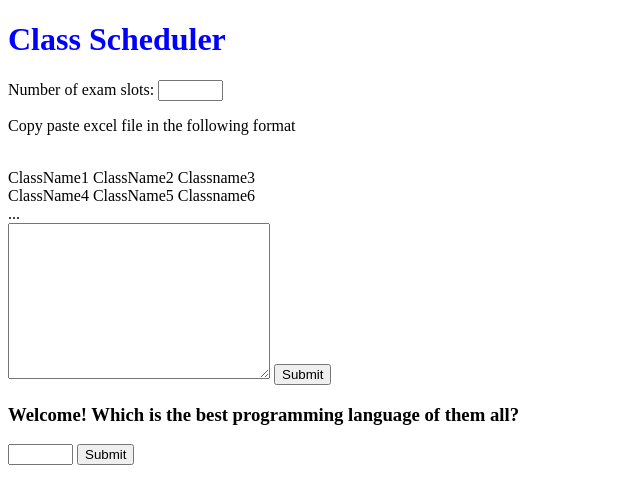
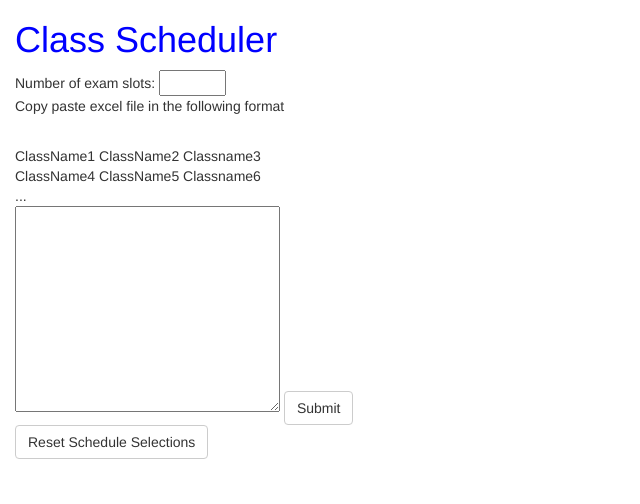
Before and after one commit to bcigdemoglu/class-scheduler, a Flask app: page / in a window 1280 px wide. Shown: the top 504 px of the page, without its empty margins (0-640 px from the left). Run offline with Flask 2, Linux system fonts and the light colour scheme; some libraries are stand-ins or nearby versions; grey boxes are pictures that could not be loaded.

Commit message:
Update files

```diff
--- a/app.py
+++ b/app.py
@@ -1,18 +1,45 @@
 # app.py
 from flask import Flask, request, jsonify, render_template
+import CS_IA_revised as scheduler
 app = Flask(__name__)
 
-@app.route('/load_classes/', methods=['GET'])
-def load_classes():
-    return "Data sent for processing"
+# A welcome message to test our server
+@app.route('/')
+def index():
+    return render_template("index.html")
 
-@app.route('/get_potential_class/', methods=['GET'])
-def get_potential_class():
-    return
+@app.route('/load_excel/', methods=['GET'])
+def load_excel():
+    excel_data = request.args.get("excel_data", "")
+    slot_count = request.args.get("slot_count", 0)
+    scheduler.load_classes(excel_data, slot_count)
+    response = {}
+    response["RESULT"] = True
+    return jsonify(response)
+
+@app.route('/get_classes/', methods=['GET'])
+def get_classes():
+    picked_slot = request.args.get("picked_slot", None)
+    response = {}
+    classes = scheduler.get_potential_classes_for_slot(picked_slot)
+    response["CLASSES"] = classes
+    return jsonify(response)
 
 @app.route('/select_class/', methods=['GET'])
 def select_class():
-    return
+    picked_slot = request.args.get("picked_slot", None)
+    class_name = request.args.get("class_name", None)
+    scheduler.select_class_for_slot(class_name, picked_slot)
+    response = {}
+    response["RESULT"] = True
+    return jsonify(response)
+
+@app.route('/reset_schedule/', methods=['GET'])
+def reset_schedule():
+    scheduler.reset_selections()
+    response = {}
+    response["RESULT"] = True
+    return jsonify(response)
 
 @app.route('/getmsg/', methods=['GET'])
 def respond():
@@ -72,11 +99,6 @@ def background_process():
 	except Exception as e:
 		return str(e)
 
-# A welcome message to test our server
-@app.route('/')
-def index():
-    return render_template("index.html")
-
 if __name__ == '__main__':
     # Threaded option to enable multiple instances for multiple user access support
     app.run(threaded=True, port=5000)
--- a/templates/index.html
+++ b/templates/index.html
@@ -6,14 +6,119 @@
   <meta name="viewport" content="width=device-width, initial-scale=1.0">
   <meta http-equiv="X-UA-Compatible" content="ie=edge">
   <title>Index</title>
-  <script src="//ajax.googleapis.com/ajax/libs/jquery/1.9.1/jquery.min.js"></script>
+  <!-- Latest compiled and minified CSS -->
+  <link rel="stylesheet" href="https://maxcdn.bootstrapcdn.com/bootstrap/3.4.0/css/bootstrap.min.css">
+  <!-- jQuery library -->
+  <script src="https://ajax.googleapis.com/ajax/libs/jquery/3.4.1/jquery.min.js"></script>
+  <!-- Latest compiled JavaScript -->
+  <script src="https://maxcdn.bootstrapcdn.com/bootstrap/3.4.0/js/bootstrap.min.js"></script>
 		<script type=text/javascript>
       $(function() {
-			  $('a#process_input').bind('click', function() {
-				$.getJSON('/background_process', {
-				  proglang: $('input[name="proglang"]').val(),
+        function disableOtherSlots(slot_number, slot_count) {
+          for (let sibling_slot = 0; sibling_slot < slot_count; sibling_slot++) {
+            if (sibling_slot === slot_number) {
+              continue;
+            }
+            $("#loading").css('width','200');
+            $("#loading").css('height','200');
+            $.getJSON('/get_classes/', {
+              picked_slot: sibling_slot
             }, function(data) {
-				  $("#result").text(data.result);
+              $(`#slot${sibling_slot} > option`).each(function() {
+                if (!data.CLASSES.includes(this.value)) {
+                  $(this).attr('disabled','disabled');
+                }
+              });
+              $("#loading").css('height','0');
+            });
+          }
+        }
+
+        function formSlot(class_names, slot_number, slot_count) {
+          const slotId = `slot${slot_number}`;
+          const selectOpts = {
+            id: slotId,
+            size: class_names.length,
+            width: 200,
+          };
+          const slot = $('<select />', selectOpts);
+          for (const class_name of class_names) {
+            const optionsOpts = {value: class_name, text: class_name};
+              $('<option />', optionsOpts).appendTo(slot);
+          }
+
+          $(slot).change(function() {
+            const class_name = $(`#${slotId} option:selected`).text();
+            // Disable siblings
+            $(`#${slotId} option:selected`).siblings().attr('disabled','disabled');
+
+            // Processing
+            $(slot).css('opacity', 0.3);
+            $("#loading").css('width','200');
+            $("#loading").css('height','200');
+            $.getJSON('/select_class/', {
+              class_name,
+              picked_slot: slot_number
+            }, function(data) {
+              // Disable other slots based on selection
+              disableOtherSlots(slot_number, slot_count);
+              // Done process
+              $("#loading").css('height','0');
+              $(slot).css('opacity', 1);
+            });
+          });
+          const slotdiv = $("<div />", {class: "slotDiv"});
+          $( "p" ).add( `<span>Slot ${slot_number + 1}\t\t</span>` ).appendTo(slotdiv);
+          slot.appendTo(slotdiv);
+          $("<br/>").appendTo(slotdiv);
+          slotdiv.appendTo('body');
+        }
+
+        function setupSlots(slot_count) {
+          for (let slot_number = 0; slot_number < slot_count; slot_number++) {
+            // Processing
+            $("#loading").css('width','200');
+            $("#loading").css('height','200');
+            $.getJSON('/get_classes/', {
+              picked_slot: slot_number
+            }, function(data) {
+              formSlot(data.CLASSES, slot_number, slot_count);
+              $("#loading").css('height','0');
+            });
+          }
+        }
+
+        $('a#load_excel').bind('click', function() {
+          // Processing
+          $("#excel_form").css('opacity', 0.3);
+          $("#loading").css('width','200');
+          $("#loading").css('height','200');
+          const excel_data = $('input[name="excel_data"]').val();
+          const slot_count = $('input[name="slot_count"]').val();
+          $.getJSON('/load_excel/', {
+            excel_data,
+            slot_count,
+          }, function(data) {
+            setupSlots(slot_count);
+            // Done process
+            $("#loading").css('height','0');
+            $("#excel_form").css('opacity', 0.7);
+            $('a#load_excel').remove();
+          });
+          return false;
+        });
+
+        $('a#reset_schedule').bind('click', function() {
+          $("select").css('opacity', 0.3);
+          $("#loading").css('width','200');
+          $("#loading").css('height','200');
+          $.getJSON('/reset_schedule/', {}, function(data) {
+            $(".slotDiv").remove();
+
+            const slot_count = $('input[name="slot_count"]').val();
+            setupSlots(slot_count);
+            // Done process
+            $("#loading").css('height','0');
           });
           return false;
         });
@@ -22,10 +127,11 @@
 </head>
 
 <body>
+  <div class="container-fluid">
     <h1 style="color: blue">Class Scheduler</h1>
-  Number of exam slots: <input type=text size=5 name=slot_number>
+    <form id=excel_form >
+      Number of exam slots: <input type=text size=5 name=slot_count>
       <p>Copy paste excel file in the following format</p>
-  <form action="/load_classes/" method="GET">
       </br>
       ClassName1   ClassName2    Classname3
       </br>
@@ -34,16 +140,10 @@
       ...
       </br>
       <textarea name="excel_data" rows="10" cols="30"></textarea>
-    <input type="submit" value="Submit">
+      <a href=# id=load_excel><button class='btn btn-default'>Submit</button></a>
     </form>
-
-  <div class='container'>
-		<h3>Welcome! Which is the best programming language of them all?</h3>
-			<form>
-				<input type=text size=5 name=proglang>
-				<a href=# id=process_input><button class='btn btn-default'>Submit</button></a>
-			</form>
-		<p id=result></p>
+    <a href=# id=reset_schedule><button class='btn btn-default'>Reset Schedule Selections</button></a>
+    <img width=0 id=loading src="https://i.imgur.com/gwQOiTQ.gif">
   </div>
 </body>
 
```
Also changed, not shown: CS_IA_revised.py (+4 -4 lines). Lines whose indentation alone changed are shown as unchanged.
